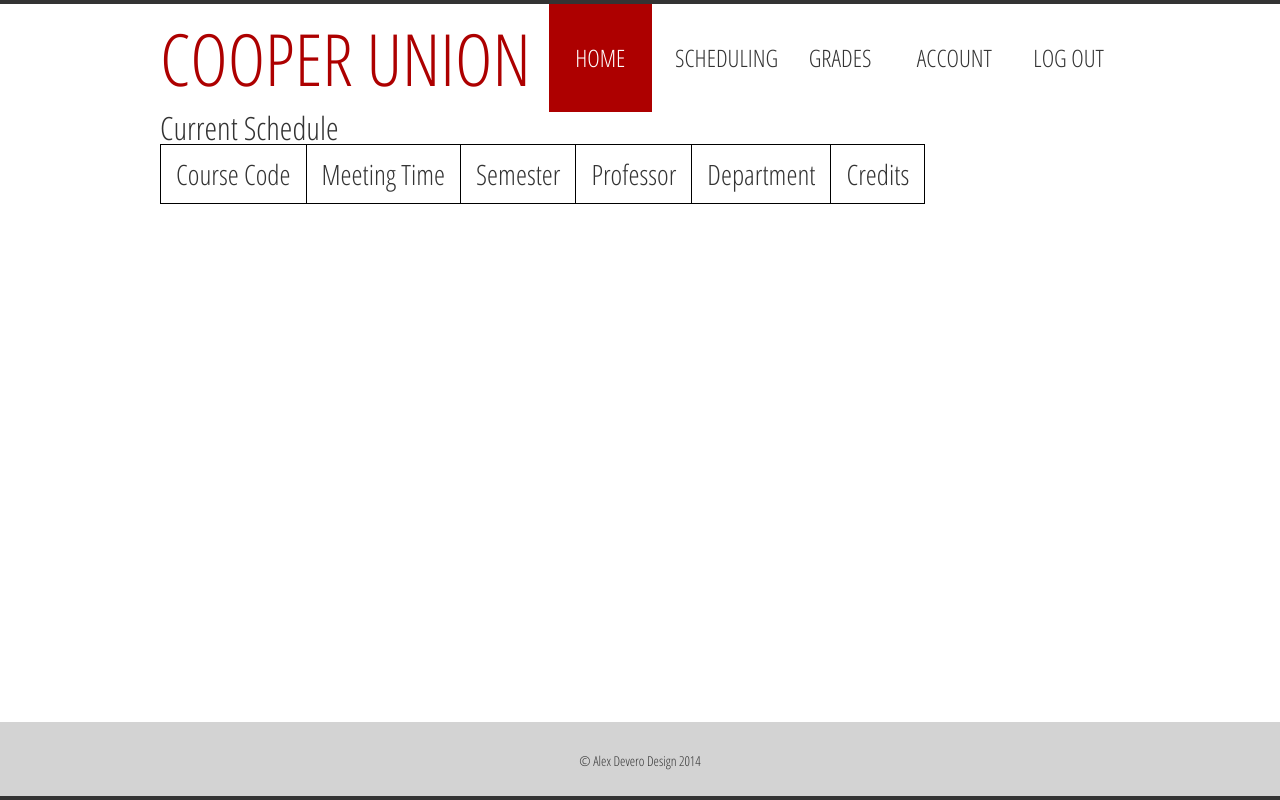
After one commit to GYLee1618/ECE464_datahel, a Flask app: template templates/student_home.html in a window 1280 px wide. The commit adds this page. Run offline with Flask 2, Linux system fonts and the light colour scheme; the template is opened without the code that fills it, so the values that code supplies are empty; parts of the project's set-up code (start-up, migrations or seed data) failed here and were passed over; some libraries are stand-ins or nearby versions.

Commit message:
added student_home.html

```diff
--- a/app.py
+++ b/app.py
@@ -1,15 +1,25 @@
 from flask import Flask, request, render_template, session, redirect
 from utils import DBManager
+from datetime import datetime
 
 app = Flask(__name__)
 app.secret_key = "rexrexrex"
 dbm = DBManager('root','')
 
+def get_current_sem():
+	now = datetime.now()
+	if now.month >= 6:
+		semester = 'Fall {}'.format(now.year)
+	else:
+		semester = 'Spring {}'.format(now.year)
+	return semester
+
+
 @app.route("/")
 def home():
 	if 'access' in session:
 		if session['access'] == "student":
-			return render_template('student_home.html')
+			return render_template('student_home.html',schedule=dbm.get_schedule(session['uid'],session['semester']))
 		elif session['access'] == "professor":
 			return render_template('faculty_home.html')
 		elif session['access'] == "admin":
@@ -23,7 +33,7 @@
 def students():
 	if 'uname' in session:
 		if session['access'] == "student":
-			return render_template('student_home.html')
+			return render_template('student_home.html',schedule=dbm.get_schedule(session['uid'],session['semester']))
 		else:
 			return redirect("/")
 	return render_template('index.html')
@@ -55,6 +65,7 @@
 		session['uname'] = uname
 		session['uid'] = uid
 		session['access'] = "student"
+		session['semester'] = get_current_sem()
 		return redirect("student")
 	else:
 		return redirect("logout")
--- a/static/css/style.css
+++ b/static/css/style.css
@@ -745,3 +745,10 @@
 
 /*//////////////////////////////////////////////////////////////////
 [ Responsive ]*/
+
+table, th, td {
+  border: 1px solid black;
+}
+th, td {
+  padding: 15px;
+}
--- /dev/null
+++ b/templates/student_home.html
@@ -0,0 +1,73 @@
+<!DOCTYPE html>
+<html lang="en" >
+
+<head>
+  <meta charset="UTF-8">
+  <title>Student Self-Service Home</title>
+
+    <link rel="stylesheet" href="https://cdnjs.cloudflare.com/ajax/libs/meyer-reset/2.0/reset.min.css">
+
+  <link rel='stylesheet' href='https://fonts.googleapis.com/css?family=Roboto+Condensed:400,700,300'>
+<link rel='stylesheet' href='https://fonts.googleapis.com/css?family=Open+Sans+Condensed:300,700'>
+<link rel='stylesheet' href='https://fonts.googleapis.com/css?family=Source+Sans+Pro:300,400,700'>
+
+      <link rel="stylesheet" href="{{ url_for('static',filename='css/style.css') }}">
+
+
+</head>
+
+<body>
+
+  <div class="line"></div>
+<div class="wrapper">
+  <header role="banner">
+    <nav role="navigation">
+      <h1><a href="#">Cooper Union</a></h1>
+      <ul class="nav-ul">
+        <li><a href="home">Home</a></li>
+        <li><a href="scheduling">Scheduling</a></li>
+        <li><a href="#">Grades</a></li>
+        <li><a href="#">Account</a></li>
+        <li><a href="logout">Log Out</a></li>
+      </ul>
+    </nav>
+  </header>
+  <main role="main">
+    <h2>Current Schedule</h2>
+    <table style="size:200%">
+    <tr>
+      <th><h3>Course Code</h3></th>
+      <th><h3>Meeting Time</h3></th>
+      <th><h3>Semester</h3></th>
+      <th><h3>Professor</h3></th>
+      <th><h3>Department</h3></th>
+      <th><h3>Credits</h3></th>
+    {% for class in schedule %}
+      <tr>
+        <th>{{class[1]}}</th>
+        <th>{{class[3]}}</th>
+        <th>{{class[2]}}</th>
+        <th>Eugene Sokolov</th>
+        <th>{{class[4]}}</th>
+        <th>{{class[5]}}</th>
+      </tr>
+    {% endfor %}
+    </table>
+  </main>
+</div>
+<footer>
+  <p class="copy">&copy; Alex Devero Design 2014</p>
+</footer>
+<div style='position: absolute; bottom: 0', class="line"></div>
+
+
+
+
+    <!-- <script  src="js/index.js"></script> -->
+
+
+
+
+</body>
+
+</html>
--- a/utils.py
+++ b/utils.py
@@ -194,8 +194,8 @@
 
 	def get_schedule(self,sid,semester):
 		classes = self.session.query(self.classes.cid,self.classes.name,self.classes.semester,self.classes.meeting_times,
-								self.classes.department,self.classes.credits).select_from(self.classes).join(self.taking).filter(
-								self.taking.sid==sid).filter(self.classes.semester==semester).all()
+								self.classes.department,self.classes.credits,self.taking.sid).select_from(self.classes).join(self.taking).filter(
+								self.taking.sid==sid and self.classes.semester==semester).all()
 		return classes
 
 
```
Also changed, not shown: templates/401.html (added, +13 -0 lines), templates/admin_home.html (added, +54 -0 lines), templates/faculty_home.html (added, +53 -0 lines), 1 other file.
